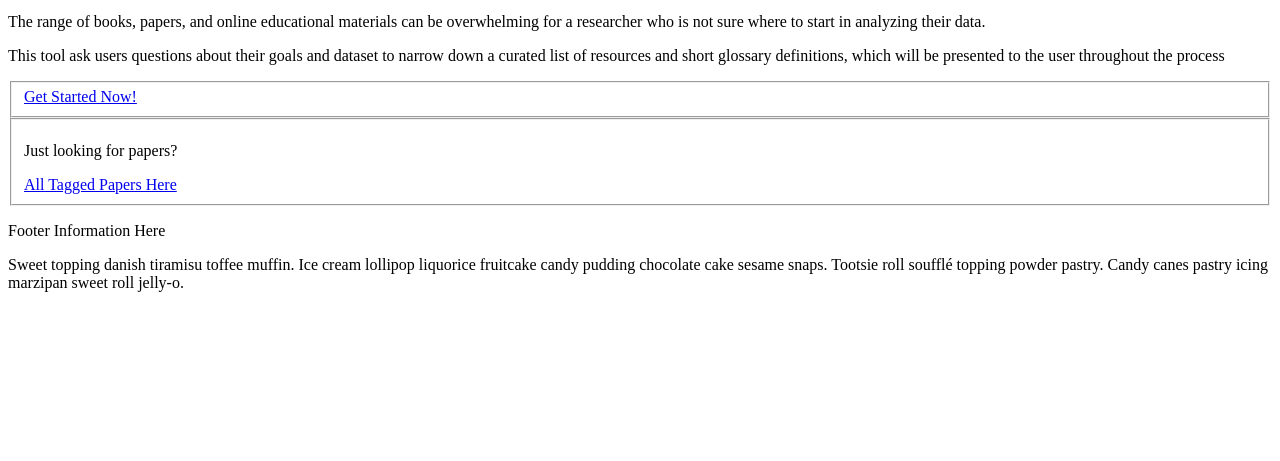
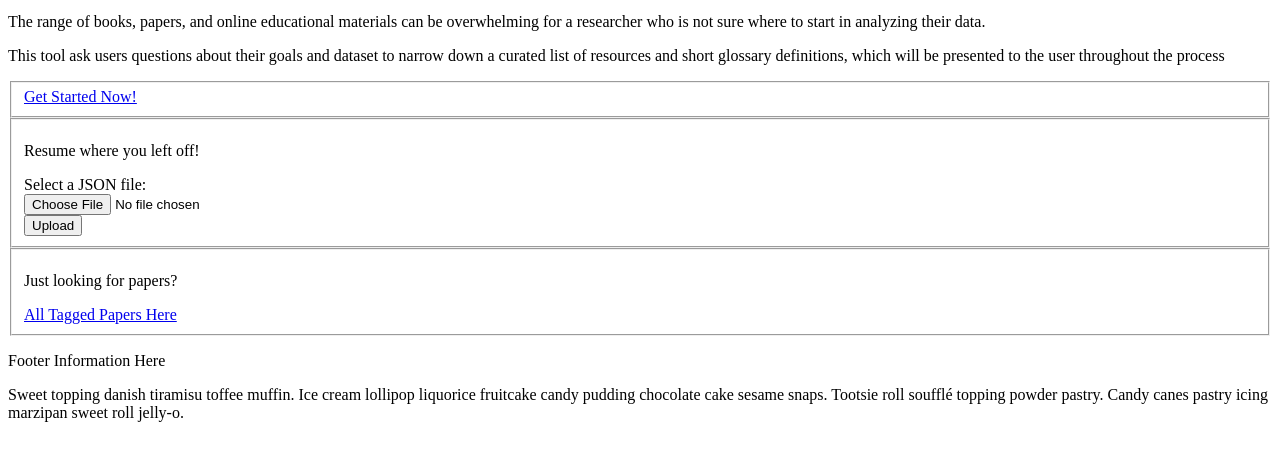
Before and after one commit to StatisticsHelper/statistics-helper, a plain HTML site: page website-code/index.html in a window 1280 px wide. Shown: the part 101-562 px from the top of the page. Drawn offline with Linux system fonts and the light colour scheme.

Commit message:
Phase 2: began implementing deliverable #3

```diff
--- a/website-code/index.html
+++ b/website-code/index.html
@@ -22,6 +22,15 @@
             <a href="html/0-getting-started.html">Get Started Now!</a>
         </fieldset>
 
+        <fieldset id="resume-fieldset">
+            <p>Resume where you left off!</p>
+            <form id="resumeForm">
+                <label for="fileInput">Select a JSON file:</label><br>
+                <input type="file" id="fileInput" accept=".json"><br>
+                <button type="button" id="uploadButton">Upload</button>
+            </form>
+        </fieldset>
+
         <fieldset id="all-tagged-papers">
             <p>Just looking for papers?</p>
             <a href="html/all-tagged-papers.html">All Tagged Papers Here</a>
--- /dev/null
+++ b/website-code/scripts/import-export.js
@@ -0,0 +1,8 @@
+window.addEventListener('DOMContentLoaded', () => {
+
+    document.getElementById('uploadButton').addEventListener('click', (event) => {
+        event.preventDefault();
+        alert('uploading under construction');
+    })
+
+})
```
Also changed, not shown: 1 other file.
